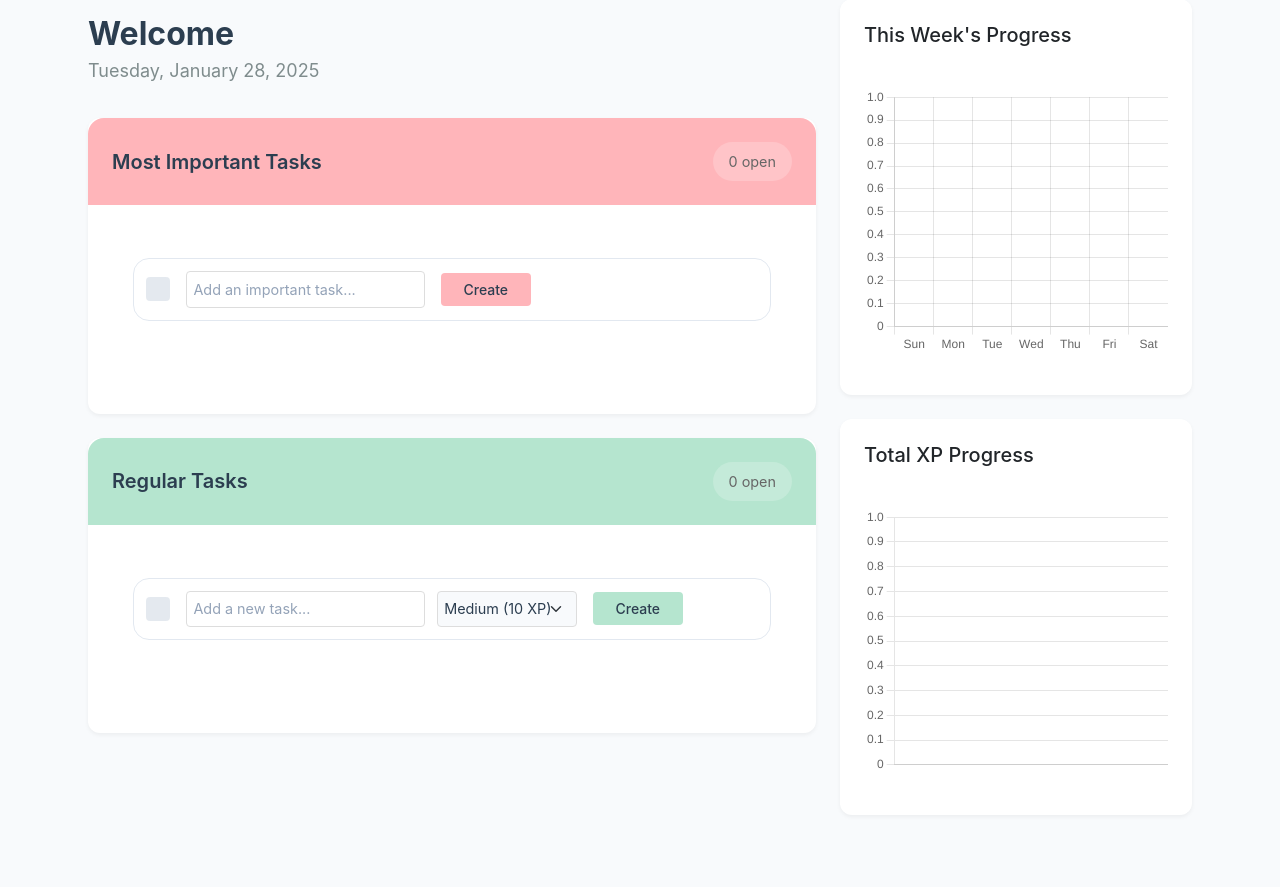
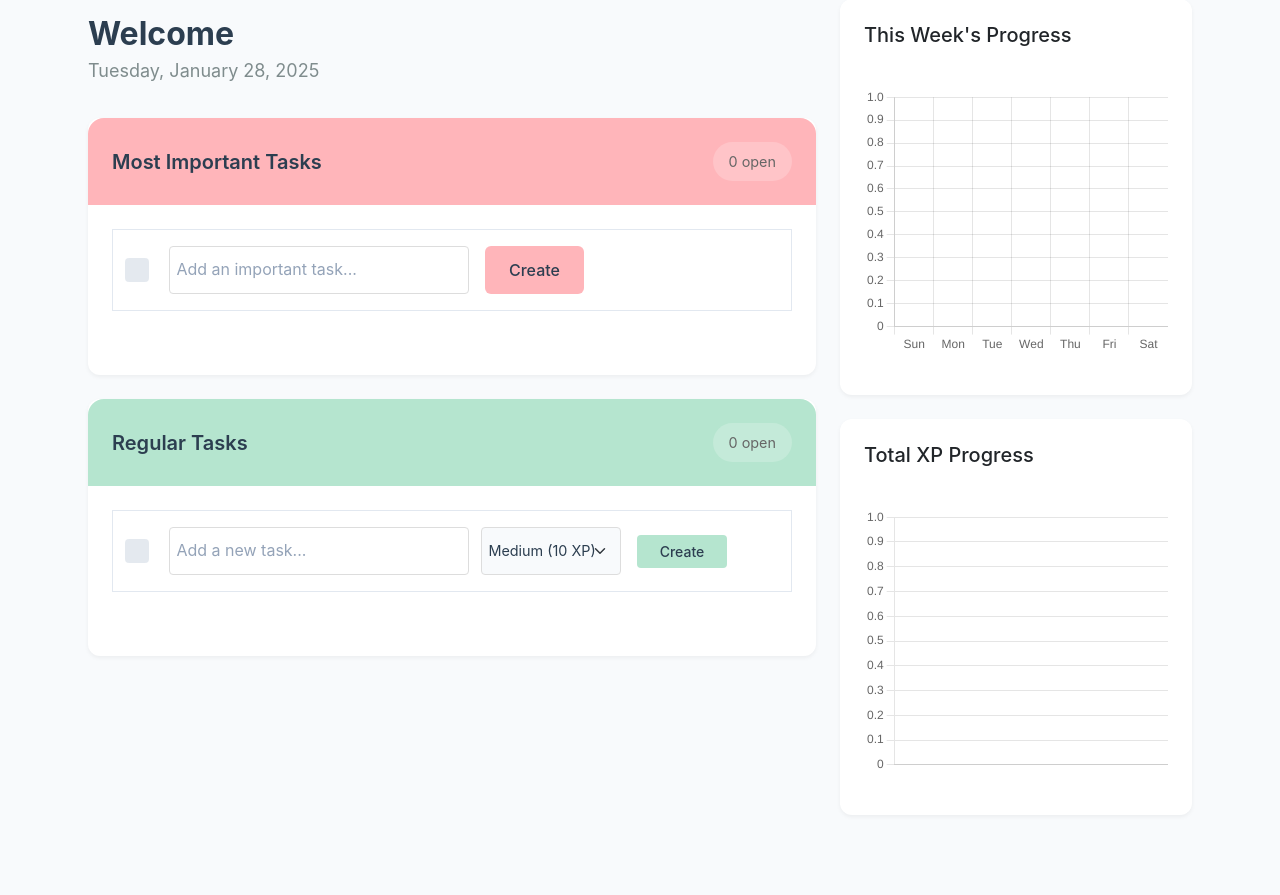
Before and after one commit to markhannallah/done-task-tracking, a Flask app: page / in a window 1280 px wide. Shown: the part 163-1058 px from the top of the page. Before the commit the page ends 980 px from the top, so only its background shows below. Run offline with Flask 3, Linux system fonts and the light colour scheme; some libraries are stand-ins or nearby versions.

Commit message:
UI Improvements: Enhanced task creation and completion styling
- Increased text input area width and improved styling
- Fixed task card border visibility
- Updated completed task UI with better visual feedback
- Matched MIT task XP colors with section header
- Improved overall spacing and consistency

```diff
--- a/app/static/css/style.css
+++ b/app/static/css/style.css
@@ -61,7 +61,7 @@
 /* Task Cards Base */
 .list-group {
     position: relative;
-    padding-bottom: 1rem;
+    margin-top: 0.5rem;
 }
 
 .list-group-item {
@@ -73,6 +73,10 @@
     border: 1px solid var(--border-color);
     border-radius: 8px;
     transition: all 0.2s ease;
+}
+
+.list-group-item:first-child {
+    margin-top: 0;
 }
 
 /* Task Content Layout */
@@ -250,7 +190,7 @@
     border-radius: 16px;
     box-shadow: 0 4px 12px rgba(0, 0, 0, 0.05);
     transition: transform 0.2s ease, box-shadow 0.2s ease;
-    margin-bottom: 1.5rem;
+    margin-bottom: 2rem;
     overflow: visible;
 }
 
@@ -261,6 +201,8 @@
 
 .card-body {
     padding: 1.5rem;
+    position: relative;
+    overflow: visible;
 }
 
 /* Task List Styling */
@@ -347,13 +289,119 @@
 }
 
 /* Task Form Styling */
-#mit-task-form, #regular-task-form {
-    background: rgba(255, 255, 255, 0.8);
-    padding: 1.25rem;
-    border-radius: 16px;
-    backdrop-filter: blur(10px);
-    margin: 1.5rem 0;
-    border: 1px solid rgba(255, 255, 255, 0.2);
+.task-form {
+    background: white;
+    border: 1px solid #cbd5e1;
+    border-radius: 8px;
+    transition: all 0.2s ease;
+    margin-bottom: 0.75rem;
+    padding: 0.5rem;
+}
+
+.task-form:hover {
+    border-color: #94a3b8;
+    box-shadow: 0 2px 4px rgba(0, 0, 0, 0.05);
+}
+
+.task-form .task-content {
+    display: flex;
+    align-items: center;
+    gap: 1rem;
+}
+
+.task-form .drag-handle {
+    color: #cbd5e1;
+    width: 24px;
+    display: flex;
+    align-items: center;
+    justify-content: center;
+    font-size: 1.2rem;
+    padding-left: 0.5rem;
+}
+
+.task-form-content {
+    flex: 1;
+    display: flex;
+    gap: 1rem;
+    align-items: center;
+    padding: 0.25rem;
+    min-width: 0; /* Prevent flex item from overflowing */
+}
+
+.task-input-group {
+    flex: 1;
+    display: flex;
+    gap: 0.75rem;
+}
+
+.task-form .task-input {
+    flex: 1;
+    border: none;
+    padding: 0.875rem;
+    font-size: 1rem;
+    background: transparent;
+    color: var(--text-primary);
+    min-height: 3rem;
+    width: 100%;
+    min-width: 300px; /* Ensure minimum width */
+}
+
+.task-form .task-input:focus {
+    outline: none;
+    box-shadow: none;
+    background: transparent;
+}
+
+.task-form .task-input::placeholder {
+    color: #94a3b8;
+    font-size: 1rem;
+}
+
+.size-select {
+    width: auto;
+    min-width: 140px;
+    border: 1px solid #e2e8f0;
+    background-color: #f8fafc;
+    color: var(--text-primary);
+    font-size: 0.875rem;
+    padding: 0.375rem 0.75rem;
+    border-radius: 6px;
+}
+
+.size-select:focus {
+    border-color: var(--regular-color);
+    box-shadow: none;
+}
+
+.task-form .btn {
+    padding: 0.375rem 1.25rem;
+    font-size: 0.875rem;
+    font-weight: 500;
+    min-width: 90px;
+}
+
+#mit-task-form .btn {
+    background: var(--mit-color);
+    border: none;
+}
+
+#regular-task-form .btn {
+    background: var(--regular-color);
+    border: none;
+}
+
+.task-form .btn:hover {
+    opacity: 0.9;
+    transform: translateY(-1px);
+}
+
+.task-form .btn-accent {
+    padding: 0.75rem 1.5rem;
+    font-weight: 500;
+    border-radius: 6px;
+    font-size: 1rem;
+    margin-right: 0.5rem;
+    flex-shrink: 0; /* Prevent button from shrinking */
 }
 
 /* Quick Stats */
@@ -813,6 +861,8 @@
     display: flex;
     gap: 1rem;
     align-items: center;
+    padding: 0.25rem;
+    min-width: 0; /* Prevent flex item from overflowing */
 }
 
 .task-input-group {
@@ -821,23 +871,27 @@
     gap: 0.75rem;
 }
 
-.task-input {
+.task-form .task-input {
     flex: 1;
     border: none;
-    padding: 0.5rem;
+    padding: 0.875rem;
+    font-size: 1rem;
     background: transparent;
-    font-size: 1rem;
     color: var(--text-primary);
+    min-height: 3rem;
+    width: 100%;
+    min-width: 300px; /* Ensure minimum width */
 }
 
-.task-input:focus {
+.task-form .task-input:focus {
     outline: none;
     box-shadow: none;
     background: transparent;
 }
 
-.task-input::placeholder {
+.task-form .task-input::placeholder {
     color: #94a3b8;
+    font-size: 1rem;
 }
 
 .size-select {
@@ -878,6 +932,15 @@
     transform: translateY(-1px);
 }
 
+.task-form .btn-accent {
+    padding: 0.75rem 1.5rem;
+    font-weight: 500;
+    border-radius: 6px;
+    font-size: 1rem;
+    margin-right: 0.5rem;
+    flex-shrink: 0; /* Prevent button from shrinking */
+}
+
 /* Task Items */
 .list-group-item {
     padding: 0.75rem;
--- a/app/templates/home.html
+++ b/app/templates/home.html
@@ -24,7 +24,7 @@
                                 <div class="drag-handle placeholder">
                                     <i class="bi bi-plus"></i>
                                 </div>
-                                <form class="task-form-content">
+                                <form class="task-form-content" onsubmit="handleTaskSubmit(event, 'mit')">
                                     <input type="text" class="form-control task-input" id="mit-title"
                                            placeholder="Add an important task..." required>
                                     <button type="submit" class="btn btn-accent">Create</button>
@@ -34,8 +34,7 @@
                     </div>
                     <div class="list-group" id="mit-tasks">
                         {% for task in mit_tasks %}
-                        <div class="list-group-item {% if task.completed %}completed-task{% endif %}"
-                             data-task-id="{{ task.id }}">
+                        <div class="list-group-item {% if task.completed %}completed-task{% endif %}" data-task-id="{{ task.id }}">
                             <div class="task-content">
                                 <div class="drag-handle">
                                     <i class="bi bi-grip-vertical"></i>
@@ -46,13 +45,13 @@
                                 </div>
                                 <div class="task-actions">
                                     {% if not task.completed %}
-                                    <button class="btn btn-sm btn-success complete-task" data-task-id="{{ task.id }}">
+                                    <button class="btn btn-sm btn-outline-success complete-task">
                                         <i class="bi bi-check-lg"></i>
                                     </button>
-                                    <button class="btn btn-sm btn-danger delete-task" data-task-id="{{ task.id }}">
+                                    {% endif %}
+                                    <button class="btn btn-sm btn-outline-danger delete-task">
                                         <i class="bi bi-trash"></i>
                                     </button>
-                                    {% endif %}
                                 </div>
                             </div>
                         </div>
@@ -77,7 +76,7 @@
                                 <div class="drag-handle placeholder">
                                     <i class="bi bi-plus"></i>
                                 </div>
-                                <form class="task-form-content">
+                                <form class="task-form-content" onsubmit="handleTaskSubmit(event, 'regular')">
                                     <div class="task-input-group">
                                         <input type="text" class="form-control task-input" id="regular-title"
                                                placeholder="Add a new task..." required>
@@ -95,8 +94,7 @@
                     </div>
                     <div class="list-group" id="regular-tasks">
                         {% for task in regular_tasks %}
-                        <div class="list-group-item {% if task.completed %}completed-task{% endif %}"
-                             data-task-id="{{ task.id }}">
+                        <div class="list-group-item {% if task.completed %}completed-task{% endif %}" data-task-id="{{ task.id }}">
                             <div class="task-content">
                                 <div class="drag-handle">
                                     <i class="bi bi-grip-vertical"></i>
@@ -107,13 +105,13 @@
                                 </div>
                                 <div class="task-actions">
                                     {% if not task.completed %}
-                                    <button class="btn btn-sm btn-success complete-task" data-task-id="{{ task.id }}">
+                                    <button class="btn btn-sm btn-outline-success complete-task">
                                         <i class="bi bi-check-lg"></i>
                                     </button>
-                                    <button class="btn btn-sm btn-danger delete-task" data-task-id="{{ task.id }}">
+                                    {% endif %}
+                                    <button class="btn btn-sm btn-outline-danger delete-task">
                                         <i class="bi bi-trash"></i>
                                     </button>
-                                    {% endif %}
                                 </div>
                             </div>
                         </div>
@@ -218,51 +216,6 @@
             }
         }
     });
-});
-
-// Form handlers
-document.getElementById('mit-task-form').addEventListener('submit', async (e) => {
-    e.preventDefault();
-    const titleInput = document.getElementById('mit-title');
-    const response = await fetch('/add-task', {
-        method: 'POST',
-        headers: {
-            'Content-Type': 'application/json'
-        },
-        body: JSON.stringify({
-            title: titleInput.value,
-            task_type: 'mit'
-        })
-    });
-
-    if (response.ok) {
-        location.reload();
-    } else {
-        alert('Failed to add task');
-    }
-});
-
-document.getElementById('regular-task-form').addEventListener('submit', async (e) => {
-    e.preventDefault();
-    const titleInput = document.getElementById('regular-title');
-    const sizeSelect = document.getElementById('size');
-    const response = await fetch('/add-task', {
-        method: 'POST',
-        headers: {
-            'Content-Type': 'application/json'
-        },
-        body: JSON.stringify({
-            title: titleInput.value,
-            task_type: 'regular',
-            size: sizeSelect.value
-        })
-    });
-
-    if (response.ok) {
-        location.reload();
-    } else {
-        alert('Failed to add task');
-    }
 });
 
 // Task action handlers
@@ -402,6 +355,78 @@
     if (mitList) initSortable(mitList);
     if (regularList) initSortable(regularList);
 });
+
+async function handleTaskSubmit(event, taskType) {
+    event.preventDefault();
+    const input = taskType === 'mit' ? document.getElementById('mit-title') : document.getElementById('regular-title');
+    const title = input.value.trim();
+
+    if (!title) return;
+
+    try {
+        const response = await fetch('/add-task', {
+            method: 'POST',
+            headers: {
+                'Content-Type': 'application/json',
+            },
+            body: JSON.stringify({
+                title: title,
+                task_type: taskType
+            })
+        });
+
+        const data = await response.json();
+
+        if (data.success) {
+            // Create new task element
+            const taskList = document.getElementById(`${taskType}-tasks`);
+            const newTask = document.createElement('div');
+            newTask.className = 'list-group-item';
+            newTask.setAttribute('data-task-id', data.taskId);
+
+            newTask.innerHTML = `
+                <div class="task-content">
+                    <div class="drag-handle">
+                        <i class="bi bi-grip-vertical"></i>
+                    </div>
+                    <div class="task-info">
+                        <span class="task-title">${data.title}</span>
+                        <span class="task-points">${data.points} XP</span>
+                    </div>
+                    <div class="task-actions">
+                        <button class="btn btn-sm btn-outline-success complete-task">
+                            <i class="bi bi-check-lg"></i>
+                        </button>
+                        <button class="btn btn-sm btn-outline-danger delete-task">
+                            <i class="bi bi-trash"></i>
+                        </button>
+                    </div>
+                </div>
+            `;
+
+            // Add the new task to the beginning of the list
+            if (taskList.firstChild) {
+                taskList.insertBefore(newTask, taskList.firstChild);
+            } else {
+                taskList.appendChild(newTask);
+            }
+
+            // Clear the input
+            input.value = '';
+
+            // Update task count
+            const countElement = taskType === 'mit' ?
+                document.querySelector('.mit-header .task-count') :
+                document.querySelector('.regular-header .task-count');
+            if (countElement) {
+                const currentCount = parseInt(countElement.textContent);
+                countElement.textContent = `${currentCount + 1} open`;
+            }
+        }
+    } catch (error) {
+        console.error('Error:', error);
+    }
+}
 </script>
 {% endblock %}
 {% endblock %}
```
Also changed, not shown: other parts of app/static/css/style.css (+75 -65 lines).
